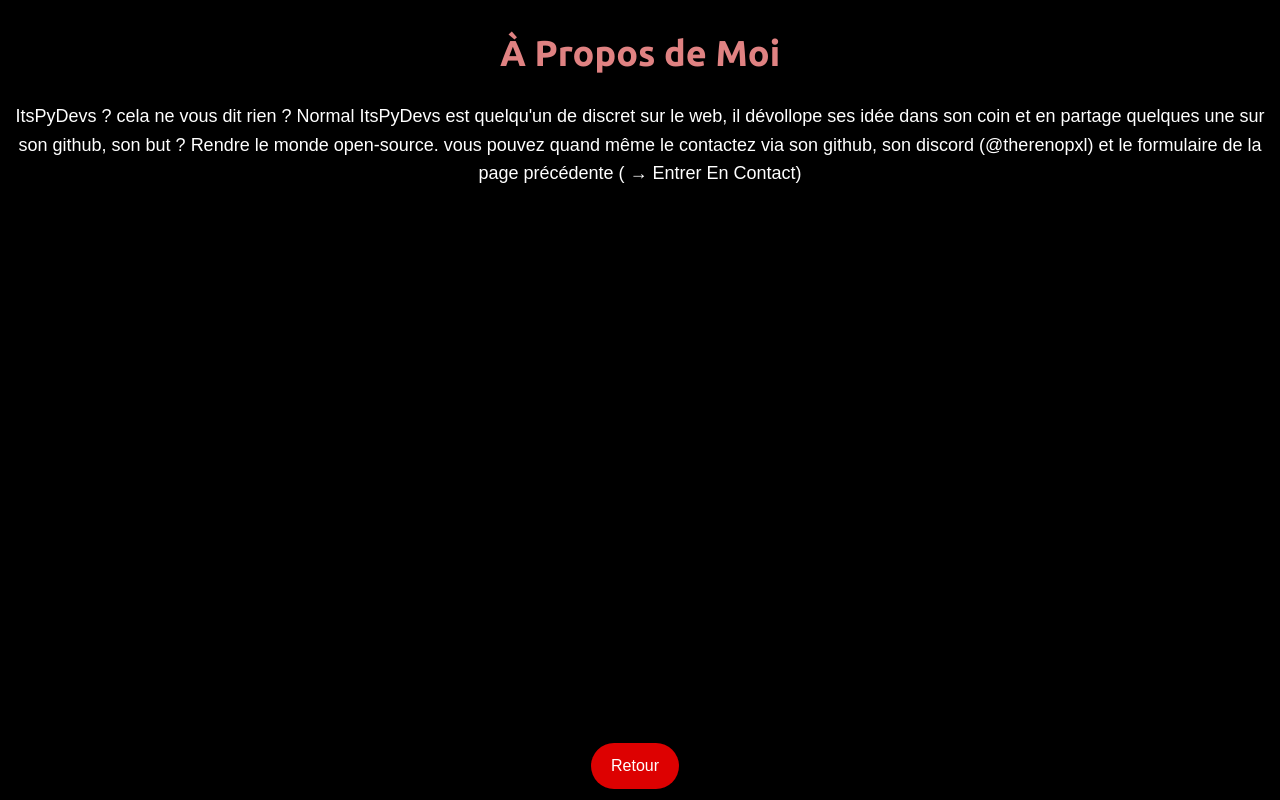
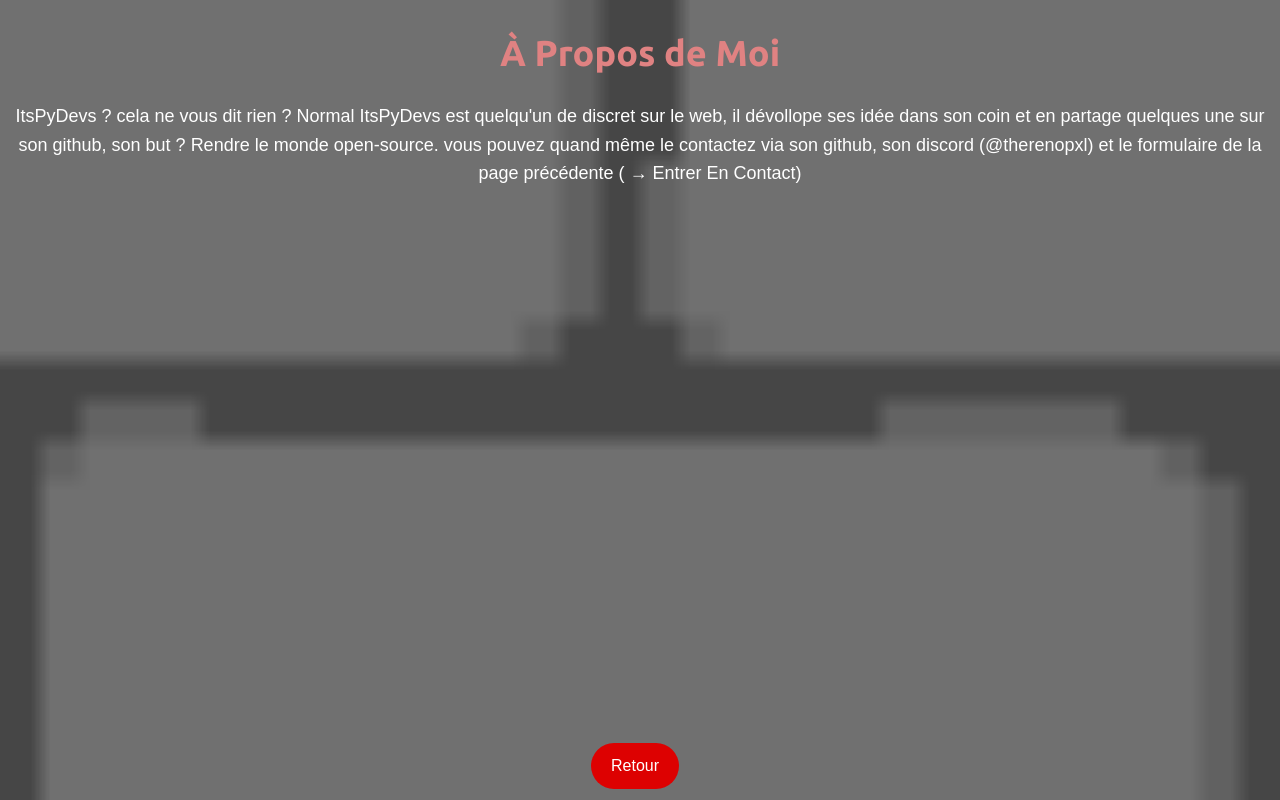
Before and after one commit to ItsPyDevs/itspydevs.github.io, a PHP site: page /about.html in a window 1280 px wide. Run offline with PHP 8.4, Linux system fonts and the light colour scheme.

Commit message:
Update general.css

```diff
--- a/assets/css/general.css
+++ b/assets/css/general.css
@@ -3,6 +3,7 @@ body {
 	font-family: Arial, sans-serif;
 	line-height: 1.6;
 	margin: 0;
+	background-image: url('../img/bricks-background.png');
 	background-size: cover;
 	background-position: center;
 	background-repeat: no-repeat;
```
